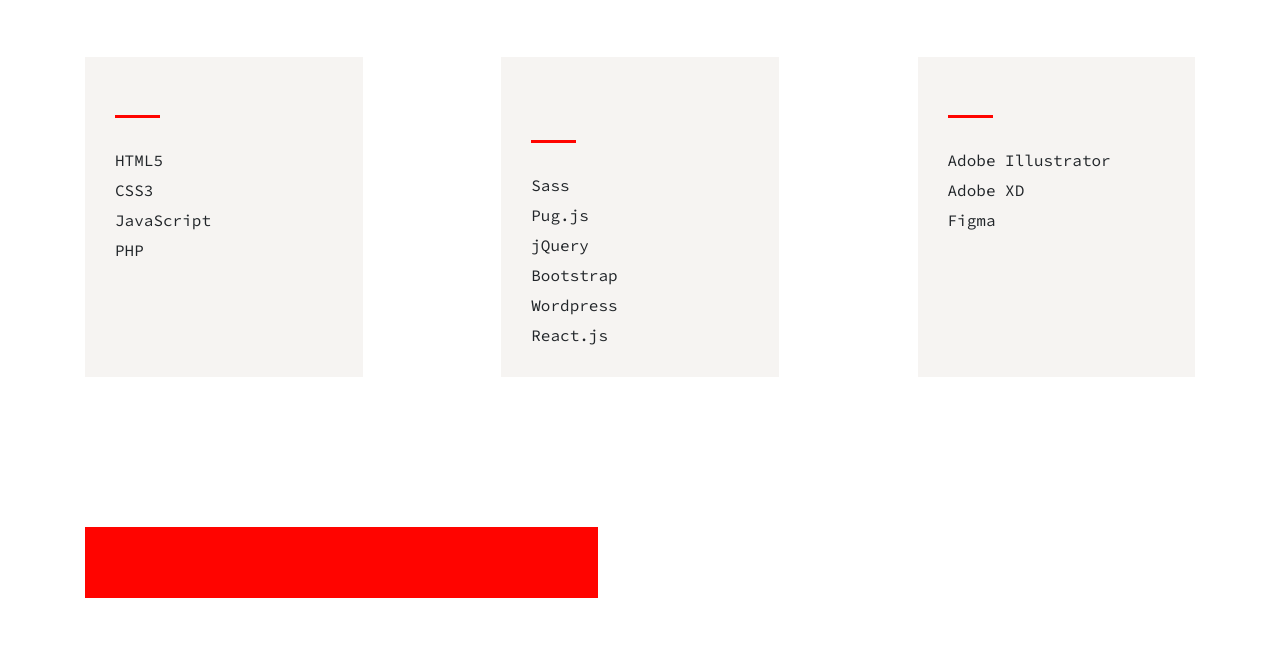
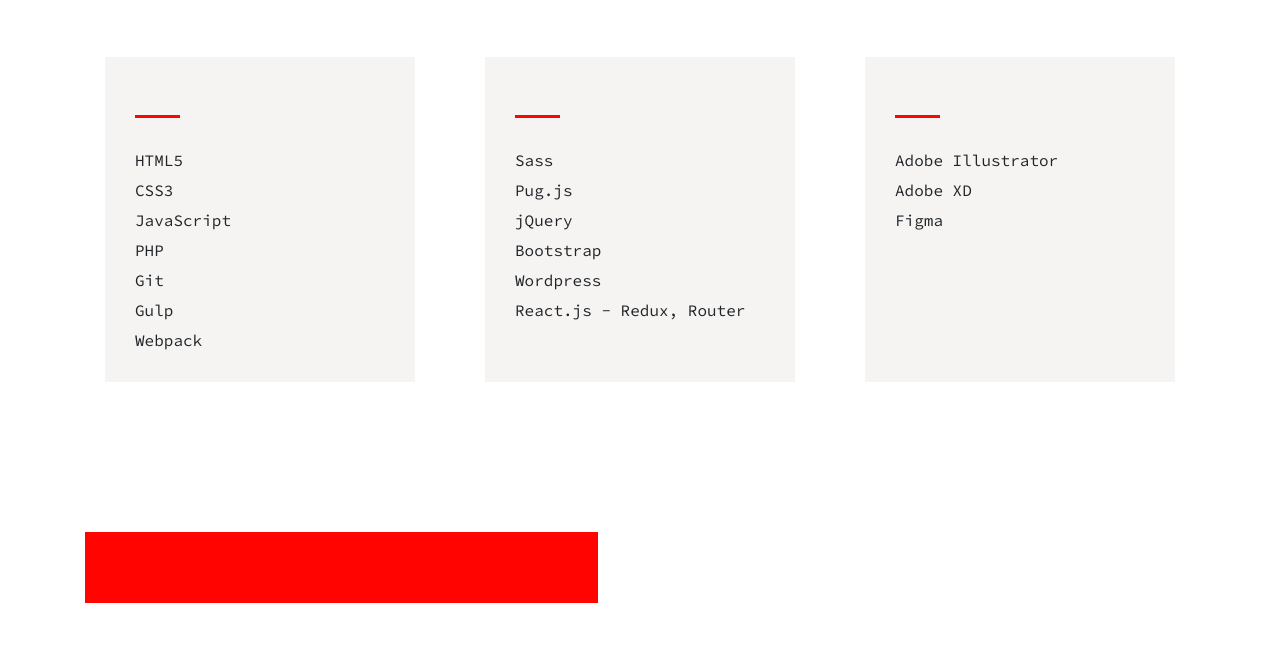
Before and after one commit to GretaVait/gretavait.github.io, a website: page pug_files/index.pug in a window 1280 px wide. Shown: the part 2471-3126 px from the top of the page. Drawn offline with nearby package versions, Linux system fonts and the light colour scheme; files that its build step writes are made by us from their sources; a script that the page names is missing; files whose address does not match are found by name.

Commit message:
about cards spacing

```diff
--- a/assets/sass/5_layout/_3-about.sass
+++ b/assets/sass/5_layout/_3-about.sass
@@ -1,15 +1,9 @@
 #about
 
   .row
-    &.no-gutters
-      @media screen and ( max-width: 1199px )
-        margin-right: -15px
-        margin-left: -15px
 
-      & > [class*=col-]
-        @media screen and ( max-width: 1199px )
-          padding-right: 15px
-          padding-left: 15px
+    &.row-about
+      margin: 0 -15px
 
   .about__description
     margin-bottom: 60px
@@ -19,10 +13,14 @@
     background-color: $beige
     padding: 30px
     height: 100%
+    margin: 0 20px
 
     @media screen and ( max-width: 1199px )
-      height: 300px
-      margin-bottom: 30px
+      // height: 300px
+      margin: 0 0 30px 0
+
+    @media screen and ( max-width: 991px )
+      height: 350px
 
     ul
       li
--- a/pug_files/includes/about.pug
+++ b/pug_files/includes/about.pug
@@ -7,16 +7,19 @@
             span.red-flash
           p I'm 21 years old web developer. I have experience in web design as well. I found web coding just few years back and ever since I coudn't be more passionate about it. I hope to find a place to put all my skills to work and prove my worth!
       div.w-100
-    div.row.no-gutters.justify-content-xl-between
-      div.col-xl-3.col-lg-4.col-md-6
+    div.row.justify-content-xl-between.row-about
+      div.col-xl-4.col-lg-4.col-md-6
         div.about__card
-          h2 Technologies
+          h2 Technologies / Tools
           ul.about__card__list
             li HTML5
             li CSS3
             li JavaScript
             li PHP
-      div.col-xl-3.offset-xl-1.col-lg-4.col-md-6
+            li Git
+            li Gulp
+            li Webpack
+      div.col-xl-4.col-lg-4.col-md-6
         div.about__card
           h2 Libraries / Frameworks
           ul.about__card__list
@@ -25,8 +28,8 @@
             li jQuery
             li Bootstrap
             li Wordpress
-            li React.js
-      div.col-xl-3.offset-xl-1.col-lg-4.col-md-6
+            li React.js - Redux, Router
+      div.col-xl-4.col-lg-4.col-md-6
         div.about__card
           h2 Design
           ul.about__card__list
--- a/pug_files/includes/contact.pug
+++ b/pug_files/includes/contact.pug
@@ -24,7 +24,7 @@
       .col-xl-5.col-md-7
         #form
           h2 Write me
-          p Say hello! I will be looking forward to hearing from you!
+          p Say hello! I look forward to hearing from You!
           a(href="mailto:gretavait@gmail.com" class="form__link") 👉 <span>gretavait@gmail.com</span> 👈
           //- form
           //-   .form__box
```
Also changed, not shown: assets/css/style.css, index.html.
